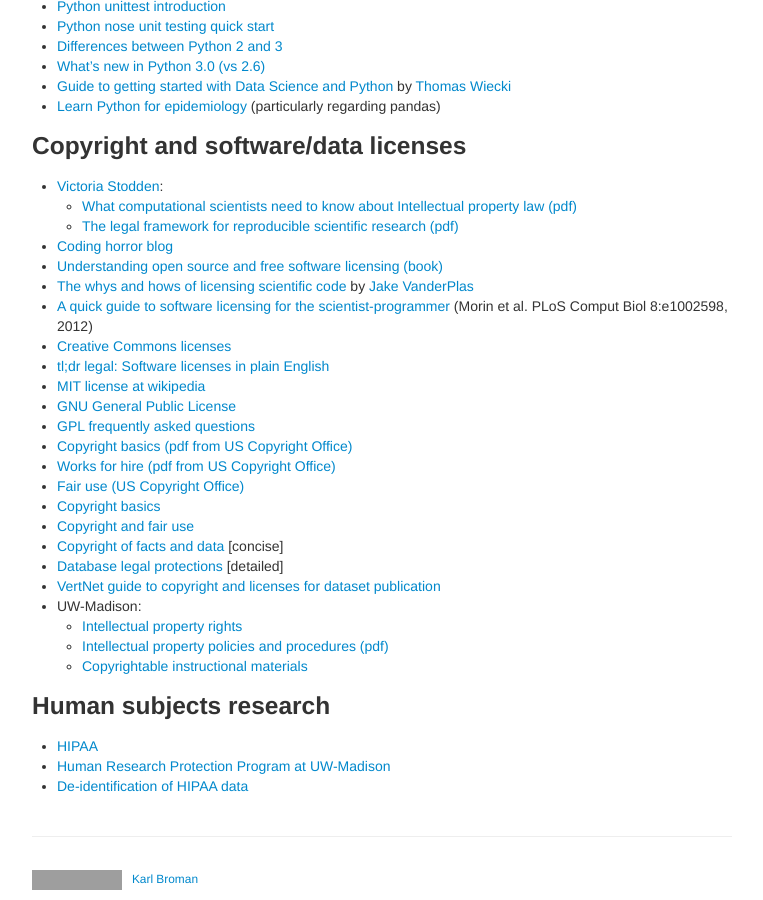
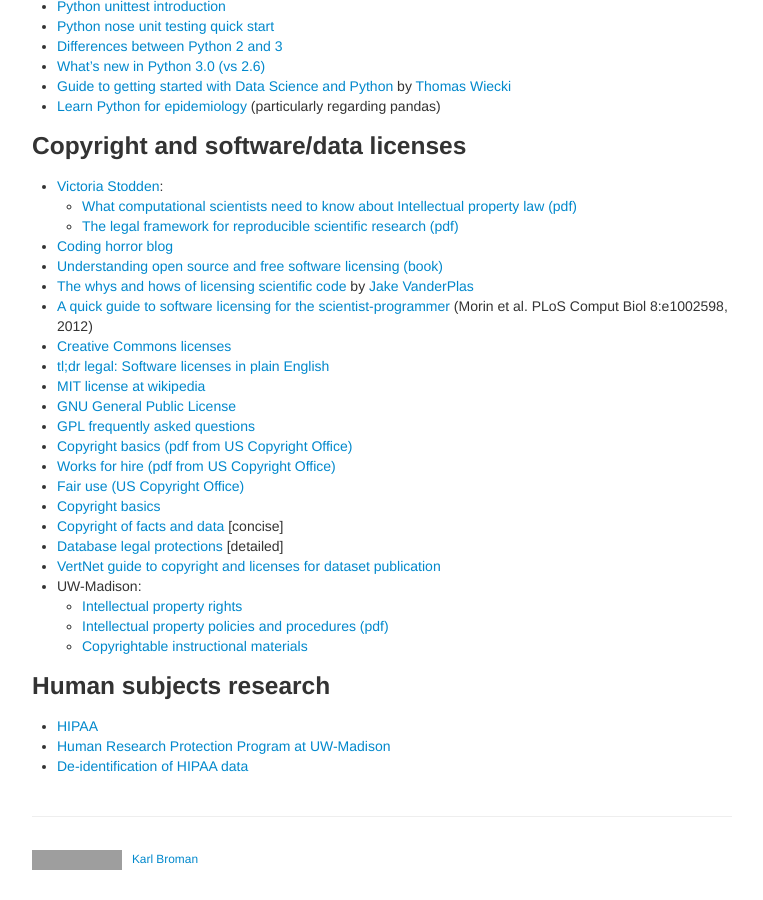
Before and after one commit to kbroman/Tools4RR, a Jekyll site: the page built from pages/resources.md, in a window 1280 px wide and 900 px high, scrolled down 3999 px. Shown: the whole window, without its empty margins (258-1021 px from the left). Built offline with Jekyll 4.4.1, drawn with Linux system fonts in a browser that asks for light colours; grey boxes are pictures that could not be loaded.

Commit message:
remove broken link

```diff
--- a/pages/resources.md
+++ b/pages/resources.md
@@ -274,7 +274,6 @@ description: Links to resources on reproducible research
 - [Works for hire (pdf from US Copyright Office)](https://www.copyright.gov/circs/circ09.pdf)
 - [Fair use (US Copyright Office)](https://www.copyright.gov/title17/92chap1.html#107)
 - [Copyright basics](https://www.library.wisc.edu/research-support/scholarly-communication/copyright-resources/copyright-basics/)
-- [Copyright and fair use](https://academictech.doit.wisc.edu/blend/create/copyright)
 - [Copyright of facts and data](https://web.archive.org/web/20160221024229/https://www.lib.umich.edu/copyright/facts-and-data) \[concise\]
 - [Database legal protections](https://www.bitlaw.com/copyright/database.html) \[detailed\]
 - [VertNet guide to copyright and licenses for dataset publication](http://www.vertnet.org/resources/datalicensingguide.html)
```
